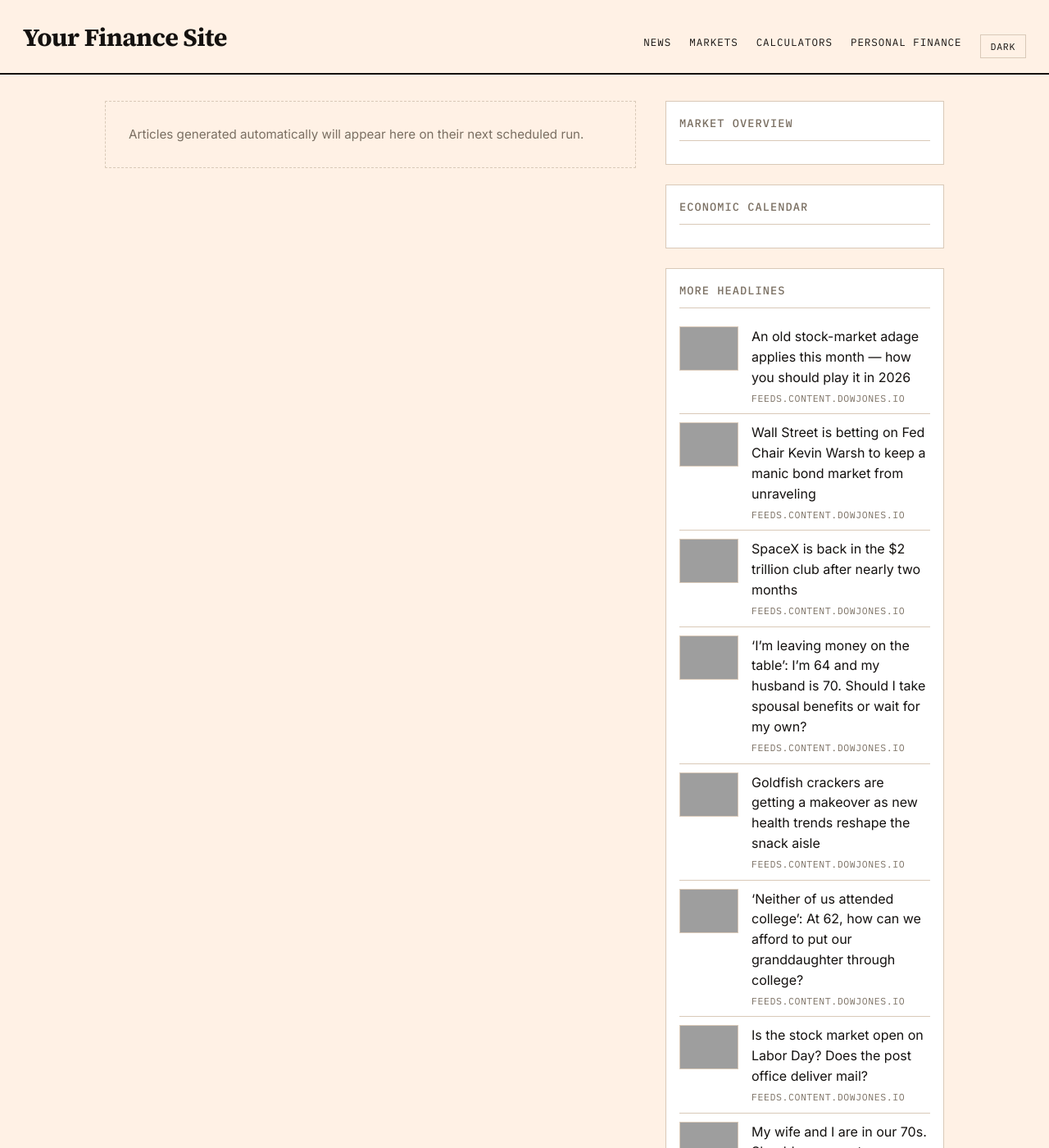
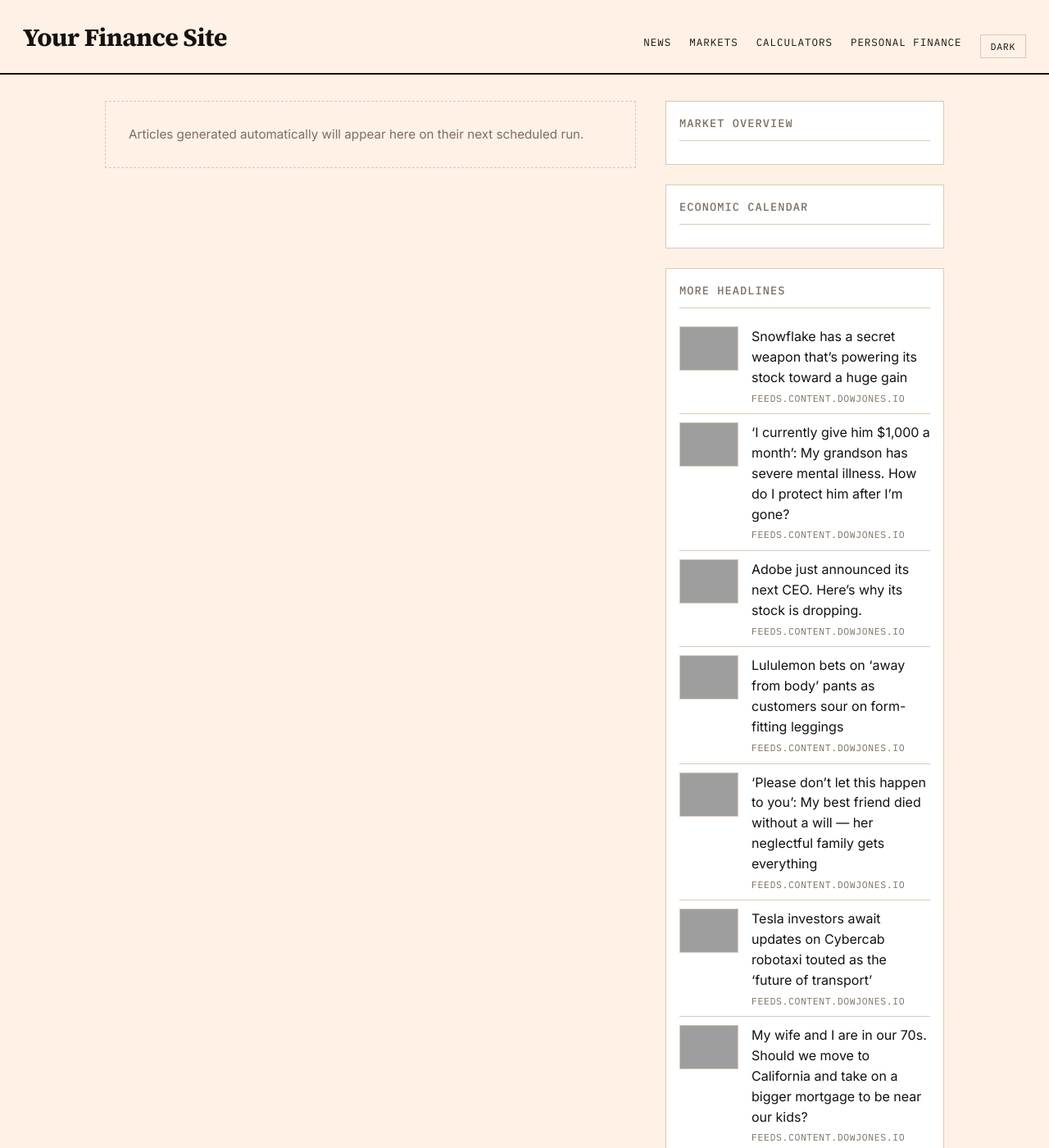
Before and after one commit to GlobTechCo/globtechco.github.io, a Jekyll site: the page built from index.html, in a window 1280 px wide and 1400 px high, cut to the strip 0-1400 px from the top of the window. Shown: the whole strip at 82% size. Built offline with Jekyll 4.4.1, drawn with Linux system fonts in a browser that asks for light colours; a script that is not in the unit is left out; the list of posts is cut into pages by our own code; some of the changed text lies outside the part shown; grey boxes are pictures that could not be loaded.

Commit message:
Auto-content update 2026-09-04

```diff
--- a/_data/aggregator.yml
+++ b/_data/aggregator.yml
@@ -1,50 +1,50 @@
-- title: "An old stock-market adage applies this month \u2014 how you should play it in 2026"
-  link: "https://www.marketwatch.com/story/an-old-stock-market-adage-applies-this-month-how-you-should-play-it-in-2026-ec4b9386?mod=mw_rss_topstories"
+- title: "Snowflake has a secret weapon that\u2019s powering its stock toward a huge gain"
+  link: "https://www.marketwatch.com/story/shares-in-snowflake-are-surging-heres-what-wall-street-analysts-are-saying-0b6343c0?mod=mw_rss_topstories"
   source: "feeds.content.dowjones.io"
-  pubdate: "Thu, 03 Sep 2026 19:55:00 GMT"
-  image: "https://images.mktw.net/im-22069692"
-- title: "Wall Street is betting on Fed Chair Kevin Warsh to keep a manic bond market from unraveling"
-  link: "https://www.marketwatch.com/story/wall-street-is-betting-on-fed-chair-kevin-warsh-to-keep-a-manic-bond-market-from-unraveling-03bbd093?mod=mw_rss_topstories"
+  pubdate: "Fri, 04 Sep 2026 00:35:00 GMT"
+  image: "https://images.mktw.net/im-27494962"
+- title: "\u2018I currently give him $1,000 a month\u2019: My grandson has severe mental illness. How do I protect him after I\u2019m gone?"
+  link: "https://www.marketwatch.com/story/im-desperately-trying-to-plan-ahead-im-leaving-everything-to-my-grandson-who-has-severe-mental-illness-how-can-i-protect-him-d8df2646?mod=mw_rss_topstories"
   source: "feeds.content.dowjones.io"
-  pubdate: "Thu, 03 Sep 2026 19:09:00 GMT"
-  image: "https://images.mktw.net/im-06729967"
-- title: "SpaceX is back in the $2 trillion club after nearly two months"
-  link: "https://www.marketwatch.com/story/spacex-is-back-in-the-2-trillion-club-after-nearly-two-months-25632255?mod=mw_rss_topstories"
+  pubdate: "Fri, 04 Sep 2026 00:31:00 GMT"
+  image: "https://images.mktw.net/im-87943806"
+- title: "Adobe just announced its next CEO. Here\u2019s why its stock is dropping."
+  link: "https://www.marketwatch.com/story/adobe-just-announced-its-next-ceo-heres-why-its-stock-is-dropping-bad9ed8a?mod=mw_rss_topstories"
   source: "feeds.content.dowjones.io"
-  pubdate: "Thu, 03 Sep 2026 19:05:00 GMT"
-  image: "https://images.mktw.net/im-00481430"
-- title: "\u2018I\u2019m leaving money on the table\u2019: I\u2019m 64 and my husband is 70. Should I take spousal benefits or wait for my own?"
-  link: "https://www.marketwatch.com/story/im-leaving-money-on-the-table-im-64-and-my-husband-is-70-should-i-take-spousal-benefits-or-wait-for-my-own-2490f5cd?mod=mw_rss_topstories"
+  pubdate: "Fri, 04 Sep 2026 00:25:00 GMT"
+  image: "https://images.mktw.net/im-38050642"
+- title: "Lululemon bets on \u2018away from body\u2019 pants as customers sour on form-fitting leggings"
+  link: "https://www.marketwatch.com/story/lululemons-sales-drop-raises-deeper-concerns-about-the-companys-turnaround-ddf9256a?mod=mw_rss_topstories"
   source: "feeds.content.dowjones.io"
-  pubdate: "Thu, 03 Sep 2026 19:01:00 GMT"
-  image: "https://images.mktw.net/im-39184373"
+  pubdate: "Fri, 04 Sep 2026 00:24:00 GMT"
+  image: "https://images.mktw.net/im-72611214"
+- title: "\u2018Please don\u2019t let this happen to you\u2019: My best friend died without a will \u2014 her neglectful family gets everything"
+  link: "https://www.marketwatch.com/story/please-dont-let-this-happen-to-you-my-best-friend-died-without-a-will-her-neglectful-family-gets-everything-a4e6753e?mod=mw_rss_topstories"
+  source: "feeds.content.dowjones.io"
+  pubdate: "Fri, 04 Sep 2026 00:00:00 GMT"
+  image: "https://images.mktw.net/im-09471814"
+- title: "Tesla investors await updates on Cybercab robotaxi touted as the \u2018future of transport\u2019"
+  link: "https://www.marketwatch.com/story/teslas-stock-is-rallying-as-investors-prepare-for-a-storm-of-cybercabs-c738ac98?mod=mw_rss_topstories"
+  source: "feeds.content.dowjones.io"
+  pubdate: "Thu, 03 Sep 2026 23:45:00 GMT"
+  image: "https://images.mktw.net/im-58243579"
+- title: "My wife and I are in our 70s. Should we move to California and take on a bigger mortgage to be near our kids?"
+  link: "https://www.marketwatch.com/story/my-wife-and-i-are-in-our-70s-should-we-move-to-california-and-take-on-a-bigger-mortgage-to-be-near-our-kids-1d619084?mod=mw_rss_topstories"
+  source: "feeds.content.dowjones.io"
+  pubdate: "Thu, 03 Sep 2026 23:36:00 GMT"
+  image: "https://images.mktw.net/im-89138177"
 - title: "Goldfish crackers are getting a makeover as new health trends reshape the snack aisle"
   link: "https://www.marketwatch.com/story/goldfish-crackers-are-getting-a-makeover-as-new-health-trends-reshape-the-snack-aisle-32e89644?mod=mw_rss_topstories"
   source: "feeds.content.dowjones.io"
-  pubdate: "Thu, 03 Sep 2026 18:48:00 GMT"
+  pubdate: "Thu, 03 Sep 2026 21:54:00 GMT"
   image: "https://images.mktw.net/im-50635743"
-- title: "\u2018Neither of us attended college\u2019: At 62, how can we afford to put our granddaughter through college?"
-  link: "https://www.marketwatch.com/story/her-life-was-very-challenging-before-we-got-custody-at-62-how-can-we-afford-to-put-our-granddaughter-through-college-b9d550bb?mod=mw_rss_topstories"
+- title: "Victoria\u2019s Secret sees strong sales for bras and Pink line, but not enough to satisfy investors"
+  link: "https://www.marketwatch.com/story/victorias-secret-sees-strong-bras-and-pink-sales-but-not-enough-to-satisfy-investors-48bfe36c?mod=mw_rss_topstories"
   source: "feeds.content.dowjones.io"
-  pubdate: "Thu, 03 Sep 2026 18:30:00 GMT"
-  image: "https://images.mktw.net/im-13929056"
-- title: "Is the stock market open on Labor Day? Does the post office deliver mail?"
-  link: "https://www.marketwatch.com/story/is-the-stock-market-open-on-labor-day-does-the-post-office-deliver-mail-6d58fd77?mod=mw_rss_topstories"
+  pubdate: "Thu, 03 Sep 2026 21:52:00 GMT"
+  image: "https://images.mktw.net/im-87805533"
+- title: "Oura files for IPO amid Americans\u2019 obsession with tracking their sleep, steps and heart rates"
+  link: "https://www.marketwatch.com/story/oura-files-for-ipo-amid-americans-obsession-with-tracking-their-sleep-steps-and-heart-rates-093f85c4?mod=mw_rss_topstories"
   source: "feeds.content.dowjones.io"
-  pubdate: "Thu, 03 Sep 2026 18:30:00 GMT"
-  image: "https://images.mktw.net/im-98514485"
-- title: "My wife and I are in our 70s. Should we move to California and take on a bigger mortgage to be near our kids?"
-  link: "https://www.marketwatch.com/story/my-wife-and-i-are-in-our-70s-should-we-move-to-california-and-take-on-a-bigger-mortgage-to-be-near-our-kids-1d619084?mod=mw_rss_topstories"
-  source: "feeds.content.dowjones.io"
-  pubdate: "Thu, 03 Sep 2026 18:30:00 GMT"
-  image: "https://images.mktw.net/im-89138177"
-- title: "New doubts emerge about whether Fed will raise interest rates this month"
-  link: "https://www.marketwatch.com/story/new-doubts-emerge-about-whether-fed-will-raise-interest-rates-this-month-1d23cc12?mod=mw_rss_topstories"
-  source: "feeds.content.dowjones.io"
-  pubdate: "Thu, 03 Sep 2026 18:24:00 GMT"
-  image: "https://images.mktw.net/im-98261821"
-- title: "This presidential-election bet offers \u2018free money\u2019"
-  link: "https://www.marketwatch.com/story/this-presidential-bet-offers-free-money-f0038409?mod=mw_rss_topstories"
-  source: "feeds.content.dowjones.io"
-  pubdate: "Thu, 03 Sep 2026 17:54:00 GMT"
-  image: "https://images.mktw.net/im-40623351"
+  pubdate: "Thu, 03 Sep 2026 21:49:00 GMT"
+  image: "https://images.mktw.net/im-04044309"
```
